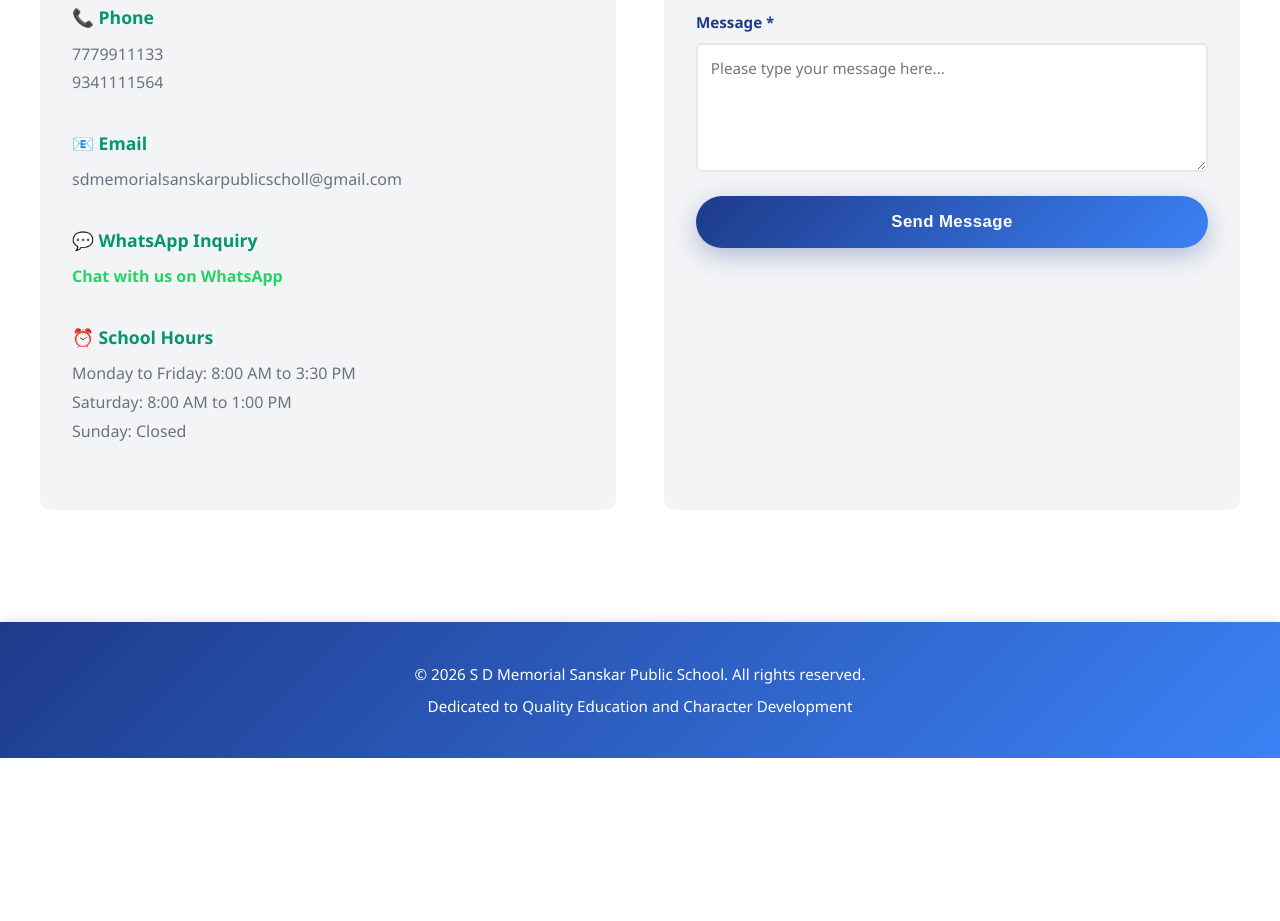
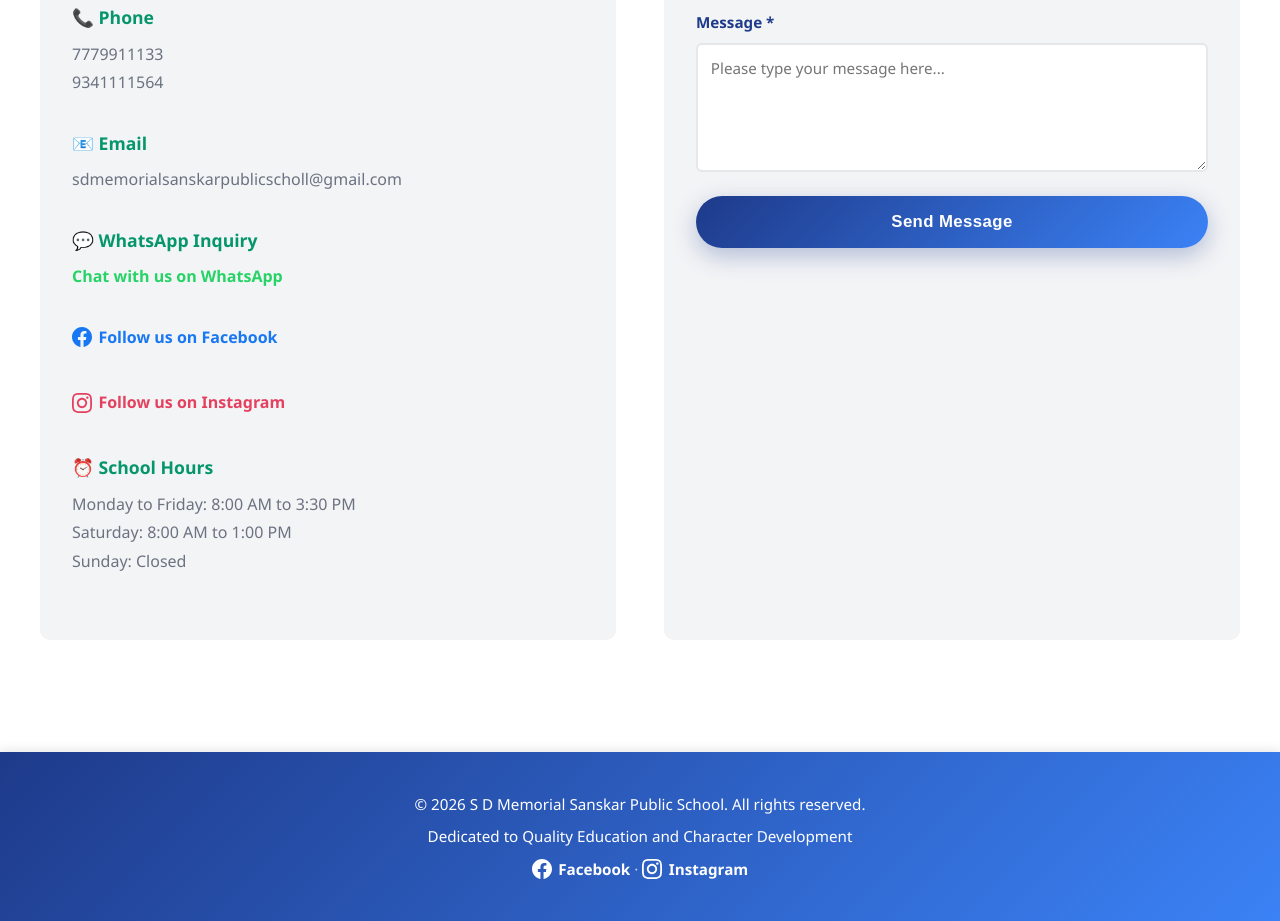
Before and after one commit to Kuhu02Oct/myschool, a plain HTML site: page index.html in a window 1280 px wide. Shown: the part 5322-6243 px from the top of the page. Before the commit the page ends 6080 px from the top, so only its background shows below. Drawn offline with Linux system fonts and the light colour scheme.

Commit message:
added facbook and insta link

```diff
--- a/index.html
+++ b/index.html
@@ -411,6 +411,13 @@
                         <p><a href="https://wa.me/918983733606?text=Hello%2C%20I%20would%20like%20to%20inquire%20about%20admissions%20at%20S%20D%20Memorial%20Sanskar%20Public%20School." target="_blank" style="color: #25D366; text-decoration: none; font-weight: bold;">Chat with us on WhatsApp</a></p>
                     </div>
                     <div class="info-item">
+                        <!-- <h4>📘 Facebook</h4> -->
+                        <p><a href="https://www.facebook.com/share/1AEq5bHVuy/" target="_blank" rel="noopener noreferrer" class="facebook-link"><span class="facebook-icon" aria-hidden="true"><svg xmlns="http://www.w3.org/2000/svg" viewBox="0 0 24 24" fill="currentColor" width="20" height="20"><path d="M24 12.073c0-6.627-5.373-12-12-12s-12 5.373-12 12c0 5.99 4.388 10.954 10.125 11.854v-8.385H7.078v-3.47h3.047V9.43c0-3.007 1.792-4.669 4.533-4.669 1.312 0 2.686.235 2.686.235v2.953H15.83c-1.491 0-1.956.925-1.956 1.874v2.25h3.328l-.532 3.47h-2.796v8.385C19.612 23.027 24 18.062 24 12.073z"/></svg></span> Follow us on Facebook</a></p>
+                    </div>
+                    <div class="info-item">
+                        <p><a href="https://www.instagram.com/s.d.msps?igsh=ZTZjdGp1bWpxbm16" target="_blank" rel="noopener noreferrer" class="instagram-link"><span class="instagram-icon" aria-hidden="true"><svg xmlns="http://www.w3.org/2000/svg" viewBox="0 0 24 24" fill="currentColor" width="20" height="20"><path d="M12 2.163c3.204 0 3.584.012 4.85.07 3.252.148 4.771 1.691 4.919 4.919.058 1.265.069 1.645.069 4.849 0 3.205-.012 3.584-.069 4.849-.149 3.225-1.664 4.771-4.919 4.919-1.266.058-1.644.07-4.85.07-3.204 0-3.584-.012-4.849-.07-3.26-.149-4.771-1.699-4.919-4.92-.058-1.265-.07-1.644-.07-4.849 0-3.204.013-3.583.07-4.849.149-3.227 1.664-4.771 4.919-4.919 1.266-.057 1.645-.069 4.849-.069zm0-2.163c-3.259 0-3.667.014-4.947.072-4.358.2-6.78 2.618-6.98 6.98-.059 1.281-.073 1.689-.073 4.948 0 3.259.014 3.668.072 4.948.2 4.358 2.618 6.78 6.98 6.98 1.281.058 1.689.072 4.948.072 3.259 0 3.668-.014 4.948-.072 4.354-.2 6.782-2.618 6.979-6.98.059-1.28.073-1.689.073-4.948 0-3.259-.014-3.667-.072-4.947-.196-4.354-2.617-6.78-6.979-6.98-1.281-.059-1.69-.073-4.949-.073zm0 5.838c-3.403 0-6.162 2.759-6.162 6.162s2.759 6.163 6.162 6.163 6.162-2.759 6.162-6.163c0-3.403-2.759-6.162-6.162-6.162zm0 10.162c-2.209 0-4-1.79-4-4 0-2.209 1.791-4 4-4s4 1.791 4 4c0 2.21-1.791 4-4 4zm6.406-11.845c-.796 0-1.441.645-1.441 1.44s.645 1.44 1.441 1.44c.795 0 1.439-.645 1.439-1.44s-.644-1.44-1.439-1.44z"/></svg></span> Follow us on Instagram</a></p>
+                    </div>
+                    <div class="info-item">
                         <h4>⏰ School Hours</h4>
                         <p>Monday to Friday: 8:00 AM to 3:30 PM<br>
                         Saturday: 8:00 AM to 1:00 PM<br>
@@ -484,6 +491,11 @@
         <div class="footer-content">
             <p>&copy; 2026 S D Memorial Sanskar Public School. All rights reserved.</p>
             <p>Dedicated to Quality Education and Character Development</p>
+            <p class="footer-social">
+                <a href="https://www.facebook.com/share/1AEq5bHVuy/" target="_blank" rel="noopener noreferrer" aria-label="Follow us on Facebook" class="facebook-link"><span class="facebook-icon" aria-hidden="true"><svg xmlns="http://www.w3.org/2000/svg" viewBox="0 0 24 24" fill="currentColor" width="20" height="20"><path d="M24 12.073c0-6.627-5.373-12-12-12s-12 5.373-12 12c0 5.99 4.388 10.954 10.125 11.854v-8.385H7.078v-3.47h3.047V9.43c0-3.007 1.792-4.669 4.533-4.669 1.312 0 2.686.235 2.686.235v2.953H15.83c-1.491 0-1.956.925-1.956 1.874v2.25h3.328l-.532 3.47h-2.796v8.385C19.612 23.027 24 18.062 24 12.073z"/></svg></span> Facebook</a>
+                <span class="footer-social-sep"> · </span>
+                <a href="https://www.instagram.com/s.d.msps?igsh=ZTZjdGp1bWpxbm16" target="_blank" rel="noopener noreferrer" aria-label="Follow us on Instagram" class="instagram-link"><span class="instagram-icon" aria-hidden="true"><svg xmlns="http://www.w3.org/2000/svg" viewBox="0 0 24 24" fill="currentColor" width="20" height="20"><path d="M12 2.163c3.204 0 3.584.012 4.85.07 3.252.148 4.771 1.691 4.919 4.919.058 1.265.069 1.645.069 4.849 0 3.205-.012 3.584-.069 4.849-.149 3.225-1.664 4.771-4.919 4.919-1.266.058-1.644.07-4.85.07-3.204 0-3.584-.012-4.849-.07-3.26-.149-4.771-1.699-4.919-4.92-.058-1.265-.07-1.644-.07-4.849 0-3.204.013-3.583.07-4.849.149-3.227 1.664-4.771 4.919-4.919 1.266-.057 1.645-.069 4.849-.069zm0-2.163c-3.259 0-3.667.014-4.947.072-4.358.2-6.78 2.618-6.98 6.98-.059 1.281-.073 1.689-.073 4.948 0 3.259.014 3.668.072 4.948.2 4.358 2.618 6.78 6.98 6.98 1.281.058 1.689.072 4.948.072 3.259 0 3.668-.014 4.948-.072 4.354-.2 6.782-2.618 6.979-6.98.059-1.28.073-1.689.073-4.948 0-3.259-.014-3.667-.072-4.947-.196-4.354-2.617-6.78-6.979-6.98-1.281-.059-1.69-.073-4.949-.073zm0 5.838c-3.403 0-6.162 2.759-6.162 6.162s2.759 6.163 6.162 6.163 6.162-2.759 6.162-6.163c0-3.403-2.759-6.162-6.162-6.162zm0 10.162c-2.209 0-4-1.79-4-4 0-2.209 1.791-4 4-4s4 1.791 4 4c0 2.21-1.791 4-4 4zm6.406-11.845c-.796 0-1.441.645-1.441 1.44s.645 1.44 1.441 1.44c.795 0 1.439-.645 1.439-1.44s-.644-1.44-1.439-1.44z"/></svg></span> Instagram</a>
+            </p>
         </div>
     </footer>
 
--- a/styles.css
+++ b/styles.css
@@ -1027,6 +1027,88 @@
     font-size: 0.95rem;
 }
 
+/* Facebook icon and link */
+.facebook-link {
+    display: inline-flex;
+    align-items: center;
+    gap: 0.4rem;
+    text-decoration: none;
+    font-weight: bold;
+    transition: opacity 0.2s ease;
+}
+.facebook-link:hover {
+    opacity: 0.9;
+}
+.contact-section .facebook-link {
+    color: #1877F2;
+}
+.footer .facebook-link {
+    color: var(--white);
+}
+.facebook-icon {
+    display: inline-flex;
+    align-items: center;
+    justify-content: center;
+    flex-shrink: 0;
+}
+.facebook-icon svg {
+    width: 20px;
+    height: 20px;
+    vertical-align: middle;
+}
+.contact-section .facebook-icon svg {
+    fill: #1877F2;
+}
+.footer .facebook-icon svg {
+    fill: var(--white);
+}
+
+/* Instagram icon and link */
+.instagram-link {
+    display: inline-flex;
+    align-items: center;
+    gap: 0.4rem;
+    text-decoration: none;
+    font-weight: bold;
+    transition: opacity 0.2s ease;
+}
+.instagram-link:hover {
+    opacity: 0.9;
+}
+.contact-section .instagram-link {
+    color: #E4405F;
+}
+.footer .instagram-link {
+    color: var(--white);
+}
+.instagram-icon {
+    display: inline-flex;
+    align-items: center;
+    justify-content: center;
+    flex-shrink: 0;
+}
+.instagram-icon svg {
+    width: 20px;
+    height: 20px;
+    vertical-align: middle;
+}
+.contact-section .instagram-icon svg {
+    fill: #E4405F;
+}
+.footer .instagram-icon svg {
+    fill: var(--white);
+}
+.footer-social {
+    display: flex;
+    align-items: center;
+    justify-content: center;
+    flex-wrap: wrap;
+    gap: 0.25rem;
+}
+.footer-social-sep {
+    opacity: 0.7;
+}
+
 /* ===== Animation Keyframes ===== */
 @keyframes fadeInDown {
     from {
```
